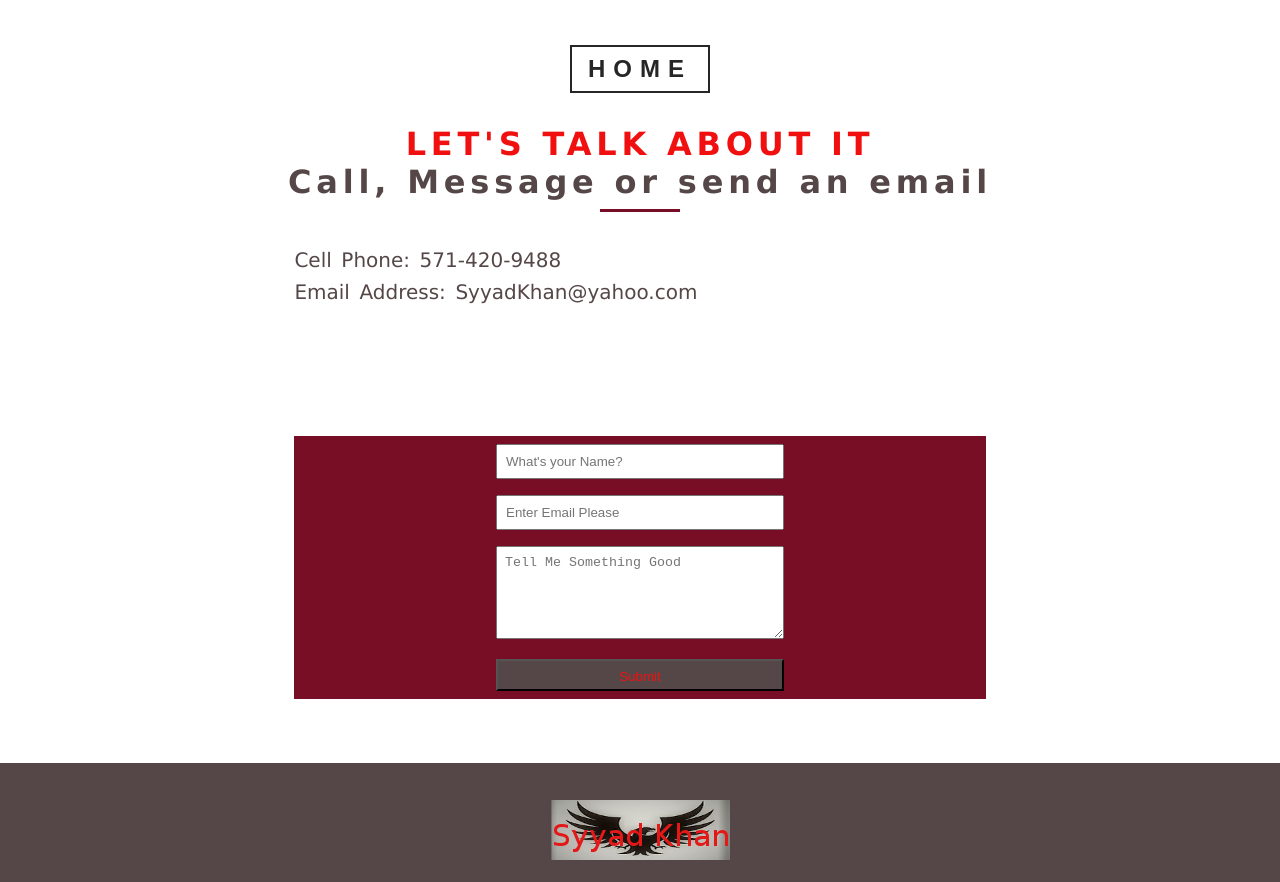
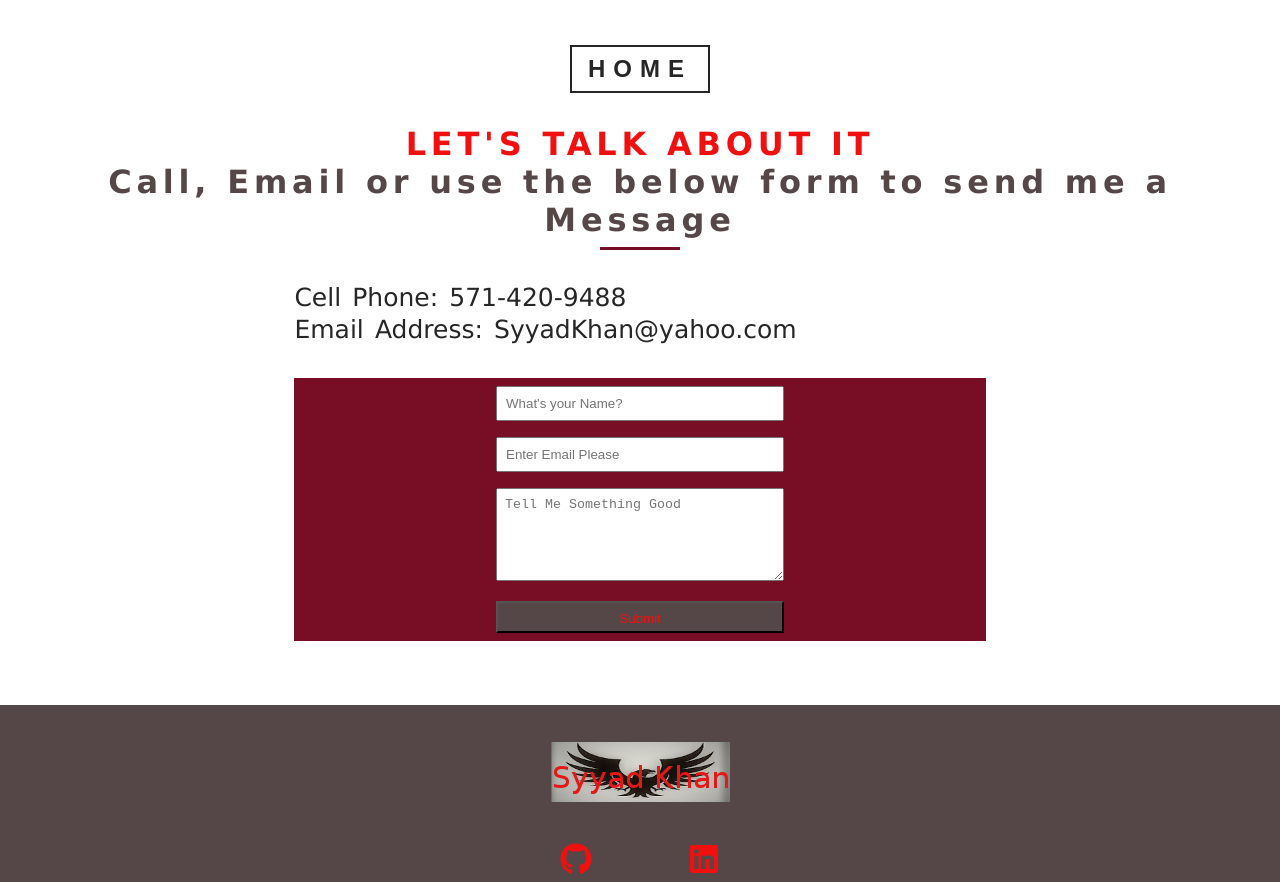
Before and after one commit to KhanDoors/skportfolio, a Gatsby site: page /contact in a window 1280 px wide. Shown: the part 720-1602 px from the top of the page. Built offline with nearby package versions, Linux system fonts and the light colour scheme; Gatsby itself is replaced by a stand-in of ours.

Commit message:
three out of four i think

```diff
--- a/src/components/Portfolio/Portfolio.js
+++ b/src/components/Portfolio/Portfolio.js
@@ -3,7 +3,7 @@ import Project from './Project'
 import { StaticQuery, graphql } from 'gatsby'
 import { Section, Title, SectionButton } from '../../utils'
 import styled from 'styled-components'
-import Slide from 'react-reveal/Slide'
+import Rotate from 'react-reveal/Rotate'
 
 const PROJECTS = graphql`
   {
@@ -33,7 +33,7 @@ const Portfolio = () => {
   return (
     <Section>
       <Title title="Projects" message="A few of my favorites" />
-      <Slide right>
+      <Rotate top left duration={2000}>
         <ProjectList>
           <StaticQuery
             query={PROJECTS}
@@ -45,7 +45,7 @@ const Portfolio = () => {
             }}
           />
         </ProjectList>
-      </Slide>
+      </Rotate>
     </Section>
   )
 }
--- a/src/components/contactForm/ContactForm.js
+++ /dev/null
@@ -1,86 +0,0 @@
-import React from 'react'
-import { Section, Title } from '../../utils'
-import styled from 'styled-components'
-import { styles } from '../../utils'
-
-const ContactForm = () => {
-  return (
-    <Section>
-      <FormWrapper>
-        <form action="https://formspree.io/syyadkhan@yahoo.com" method="POST">
-          {/* name */}
-          <div className="form-group">
-            <input
-              type="text"
-              className="form-control"
-              name="name"
-              id="name"
-              placeholder="What's your Name?"
-            />
-          </div>
-
-          {/* email */}
-          <div className="form-group">
-            <input
-              type="text"
-              className="form-control"
-              name="email"
-              id="email"
-              placeholder="Enter Email Please"
-            />
-          </div>
-
-          {/* description */}
-          <div className="form-group">
-            <textarea
-              name="description"
-              id="description"
-              className="form-control"
-              rows="5"
-              placeholder="Tell Me Something Good"
-            />
-          </div>
-
-          <button type="submit" className="btn">
-            Submit
-          </button>
-        </form>
-      </FormWrapper>
-    </Section>
-  )
-}
-
-const FormWrapper = styled.div`
-  width: 90%;
-  margin: 2rem auto;
-  display: flex;
-  align-items: center;
-  justify-content: center;
-  flex-direction: column;
-  background: ${styles.colors.mainBurg};
-  .btn {
-    height: 2rem;
-    width: 18rem;
-    padding: 0.5rem;
-    margin: 0.5rem;
-    background: ${styles.colors.mainGrey};
-    color: ${styles.colors.mainRed};
-    :hover {
-      background: ${styles.colors.mainGreen};
-    }
-  }
-  .form-group input,
-  textarea {
-    width: 18rem;
-    padding: 0.5rem;
-    margin: 0.5rem;
-  }
-  @media (min-width: 768px) {
-    width: 70%;
-  }
-  @media (min-width: 992px) {
-    width: 60%;
-  }
-`
-
-export default ContactForm
--- a/src/components/contactForm/MyInfo.js
+++ b/src/components/contactForm/MyInfo.js
@@ -3,35 +3,116 @@ import { Section, Title, SectionButton } from '../../utils'
 import styled from 'styled-components'
 import { Link } from 'gatsby'
 import { styles } from '../../utils'
+import Slide from 'react-reveal/Slide'
 
 class MyInfo extends Component {
   render() {
     return (
       <Section>
+        <Slide right duration={2500}>
           <Link to="/" style={{ textDecoration: 'none' }}>
             <SectionButton style={{ margin: '2rem auto' }}>Home</SectionButton>
           </Link>
           <Title
-          message="Call, Message or send an email"
+            message="Call, Email or use the below form to send me a Message"
             title="Let's Talk About it"
           />
           <MyInfoWrapper>
             <p className="text">Cell Phone: 571-420-9488</p>
             <p className="text">Email Address: SyyadKhan@yahoo.com</p>
           </MyInfoWrapper>
+        </Slide>
+        <Slide left duration={2500}>
+          <FormWrapper>
+            <form
+              action="https://formspree.io/syyadkhan@yahoo.com"
+              method="POST"
+            >
+              {/* name */}
+              <div className="form-group">
+                <input
+                  type="text"
+                  className="form-control"
+                  name="name"
+                  id="name"
+                  placeholder="What's your Name?"
+                />
+              </div>
+
+              {/* email */}
+              <div className="form-group">
+                <input
+                  type="text"
+                  className="form-control"
+                  name="email"
+                  id="email"
+                  placeholder="Enter Email Please"
+                />
+              </div>
+
+              {/* description */}
+              <div className="form-group">
+                <textarea
+                  name="description"
+                  id="description"
+                  className="form-control"
+                  rows="5"
+                  placeholder="Tell Me Something Good"
+                />
+              </div>
+
+              <button type="submit" className="btn">
+                Submit
+              </button>
+            </form>
+          </FormWrapper>
+        </Slide>
       </Section>
     )
   }
 }
 
+const FormWrapper = styled.div`
+  width: 90%;
+  margin: 2rem auto;
+  display: flex;
+  align-items: center;
+  justify-content: center;
+  flex-direction: column;
+  background: ${styles.colors.mainBurg};
+  .btn {
+    height: 2rem;
+    width: 18rem;
+    padding: 0.5rem;
+    margin: 0.5rem;
+    background: ${styles.colors.mainGrey};
+    color: ${styles.colors.mainRed};
+    :hover {
+      background: ${styles.colors.mainGreen};
+    }
+  }
+  .form-group input,
+  textarea {
+    width: 18rem;
+    padding: 0.5rem;
+    margin: 0.5rem;
+  }
+  @media (min-width: 768px) {
+    width: 70%;
+  }
+  @media (min-width: 992px) {
+    width: 60%;
+  }
+`
+
 const MyInfoWrapper = styled.div`
   width: 90%;
   margin: 2rem auto;
-  .text {
+  p {
     line-height: 2rem;
-    color: ${styles.colors.mainGrey};
+    color: ${styles.colors.mainBlack};
     word-spacing: 0.2rem;
-    font-size: 20px;
+    font-size: 25px;
   }
   @media (min-width: 768px) {
     width: 70%;
--- a/src/pages/contact.js
+++ b/src/pages/contact.js
@@ -3,7 +3,7 @@ import Layout from '../components/layout'
 import SEO from '../components/seo'
 import { PageHeader, Banner } from '../utils'
 import contactImg from '../images/contact.jpeg'
-import ContactForm from '../components/contactForm/ContactForm'
+
 import MyInfo from '../components/contactForm/MyInfo'
 
 const ContactPage = () => (
@@ -13,7 +13,6 @@ const ContactPage = () => (
       <Banner title="contact page" subtitle="Let's get Together" />
     </PageHeader>
     <MyInfo />
-    <ContactForm />
   </Layout>
 )
 
```
Lines whose indentation alone changed are shown as unchanged.
